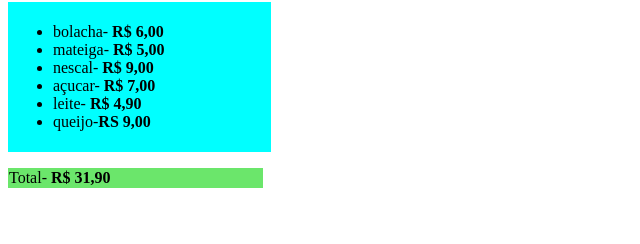
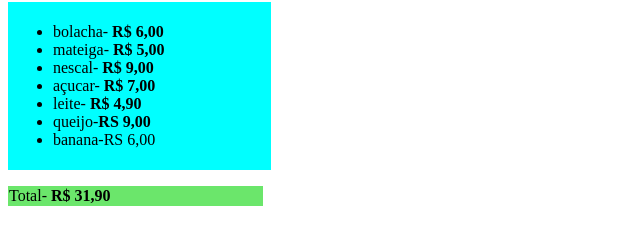
Before and after one commit to mateussouza10/Exercicio-lista-de-compras, a plain HTML site: page index.html in a window 1280 px wide. Shown: the part 78-322 px from the top of the page, without its empty margins (0-640 px from the left). Drawn offline with Linux system fonts and the light colour scheme.

Commit message:
adicionado banana a lista

```diff
--- a/index.html
+++ b/index.html
@@ -16,6 +16,8 @@
         <li>açucar- <strong>R$ 7,00</strong></li>
         <li> leite-<strong> R$ 4,90</strong></li>
         <li>queijo-<strong>RS 9,00</strong></li>
+        <li>banana-<estrong>RS 6,00</estrong></li>
+
     </ul></div>
         <p> Total- <strong>R$ 31,90</strong></p>
 </body>
```
